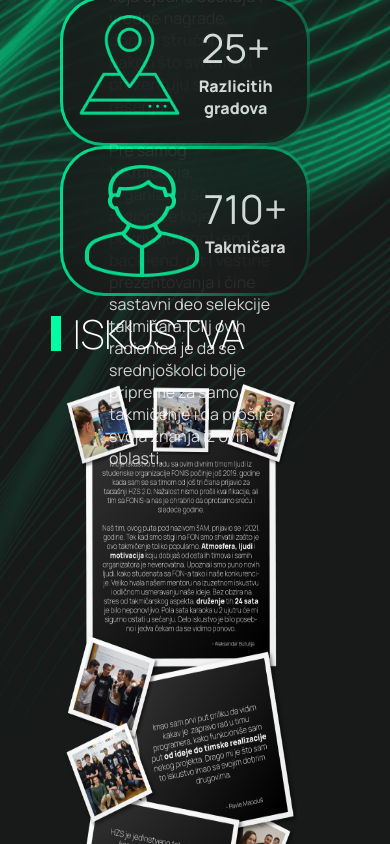
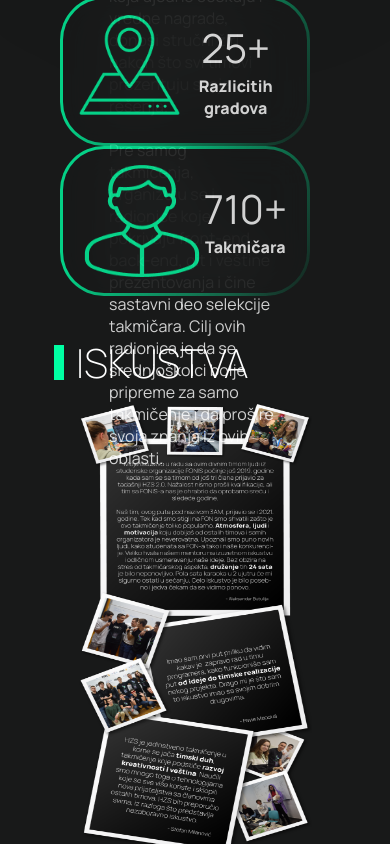
Before and after one commit to Nikola787/hzs-5.0, a React (Create React App) app: page /#/ in a window 390 px wide. Shown: the part 1726-2570 px from the top of the page. Built offline with nearby package versions, Linux system fonts and the light colour scheme.

Commit message:
iskustva deo

```diff
--- a/src/Home.js
+++ b/src/Home.js
@@ -23,7 +23,7 @@ const Home = () => {
       <Navbar />
       {/* <Gradijent /> */}
       {/* <Tajmer /> */}
-      {/* <O_projektu /> */}
+      <O_projektu />
       <Iskustva />
       <Radionice />
       <Agenda />
--- a/src/components/iskustva/iskustva.css
+++ b/src/components/iskustva/iskustva.css
@@ -1,23 +1,21 @@
 .dveSekcije {
-  background-image: url("./assets/O\ projektu\ POZADINA-01.png");
+  /* background-image: url("./assets/O\ projektu\ POZADINA-01.png"); */
   background-size: 100% 100%;
 }
 
-.iskustva-d {
-  margin: 1% 8% 5% 8%;
-}
 
 .iskustva-deo {
   background-image: url("./assets/iskustva_d.png");
   background-size: 100% 100%;
-  margin-top: 5%;
+  margin: 2% auto 5% auto;
   height: 50vw;
   width: 80vw;
 }
 
 .naslov-i {
   display: flex;
-  margin-left: 5%;
+  margin-top: 8%;
+  margin-left: 13%;
   padding-top: 1%;
 }
 
@@ -52,14 +50,23 @@
 }
 
 @media screen and (max-width: 1200px) {
+  .iskustva-deo {
+    height: 60vw;
+    width: 90vw;
+  }
+
+  .naslov-tekst-i h1 {
+    font-size: 50px;
+    line-height: 40px;
+    padding-left: 15px;
+    border-left: 12px solid #00ffa3;
+  }
 }
 
-@media screen and (max-width: 1200px) {
+@media screen and (max-width: 1000px) {
   .iskustva-deo {
-    background-image: url("./assets/iskustva_d.png");
-    background-size: 100% 100%;
-    height: 60vw;
-    width: 90vw;
+    height: 65vw;
+    width: 95vw;
   }
 
   .naslov-tekst-i h1 {
@@ -73,17 +80,14 @@
 @media screen and (max-width: 660px) {
   .iskustva-deo {
     background-image: url("./assets/iskustva_m.png");
-    background-size: 100% 100%;
-    height: 160vw;
+    height: 120vw;
     width: 60vw;
-
-    margin-left: 10%;
   }
 }
 
 @media screen and (max-width: 480px) {
   .dveSekcije {
-    background-image: url("./assets/OI_mobilni_p.png");
+    /* background-image: url("./assets/OI_mobilni_p.png"); */
     background-size: 100% 100%;
   }
 
--- a/src/components/iskustva/iskustva.js
+++ b/src/components/iskustva/iskustva.js
@@ -7,7 +7,7 @@ import OP from "../o_projektu/o_projektu.js";
 const iskustva = () => {
   return (
     <div className="dveSekcije">
-      <OP />
+      {/* <OP /> */}
       <div className="iskustva-d">
         <div className="naslov-i">
           <div className="naslov-tekst-i">
--- a/src/components/o_projektu/o_projektu.css
+++ b/src/components/o_projektu/o_projektu.css
@@ -254,7 +254,7 @@
 }
 @media screen and (max-width: 620px) {
 }
-@media screen and (max-width: 480px) {
+@media screen and (max-width: 660px) {
   /*od ovog pointa krece mobilna verzija*/
   .o-projektu {
     flex-direction: column;
```
